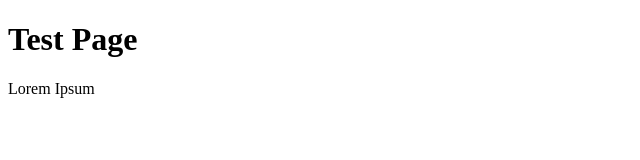
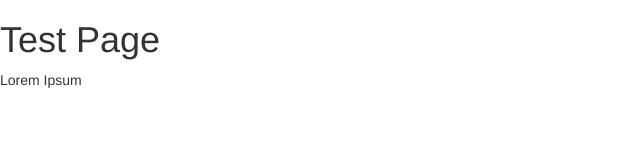
Before and after one commit to johnny-zapras/johnny-zapras.github.io, a plain HTML site: page index.html in a window 1280 px wide. Shown: the whole page, without its empty margins (0-640 px from the left). Drawn offline with nearby package versions, Linux system fonts and the light colour scheme.

Commit message:
Implementing bootstrap

```diff
--- a/index.html
+++ b/index.html
@@ -1,6 +1,13 @@
 <!DOCTYPE html>
 <html>
 <head>
+
+<meta charset="utf-8">
+    <title>Basic Bootstrap Template</title>
+    <meta name="viewport" content="width=device-width, initial-scale=1">
+    <link rel="stylesheet" href="https://maxcdn.bootstrapcdn.com/bootstrap/3.3.7/css/bootstrap.min.css" integrity="sha384-BVYiiSIFeK1dGmJRAkycuHAHRg32OmUcww7on3RYdg4Va+PmSTsz/K68vbdEjh4u" crossorigin="anonymous">
+    <!-- Optional Bootstrap theme -->
+    <link rel="stylesheet" href="https://maxcdn.bootstrapcdn.com/bootstrap/3.3.7/css/bootstrap-theme.min.css" integrity="sha384-rHyoN1iRsVXV4nD0JutlnGaslCJuC7uwjduW9SVrLvRYooPp2bWYgmgJQIXwl/Sp" crossorigin="anonymous">
 
 </head>
 
```
